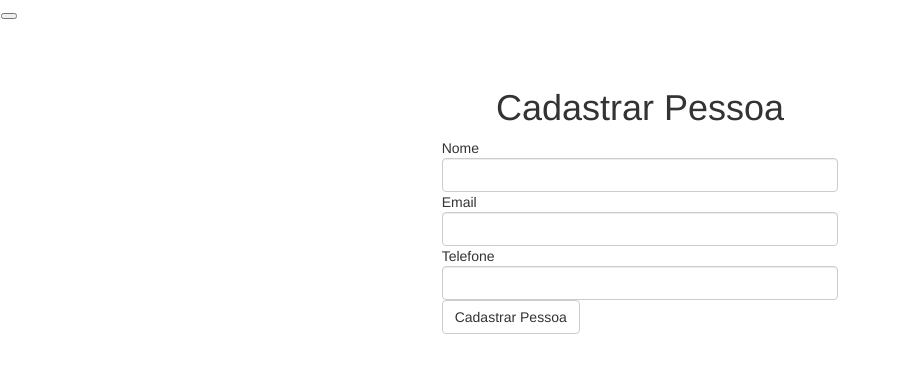
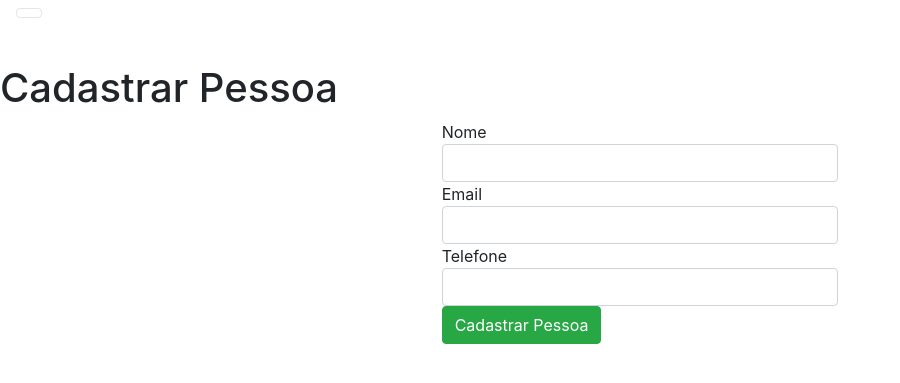
Before and after one commit to rodrigondec/bazarzero84, a Django app: page /admin/add_pessoa/ in a window 1280 px wide. Shown: the top 383 px of the page, without its empty margins (0-900 px from the left). Run offline with Django 3.2, Linux system fonts and the light colour scheme; the visitor is signed in with stand-in values (Sample User, id 1); some libraries are stand-ins or nearby versions.

Commit message:
utilizando template form

```diff
--- a/bazar/templates/interna/add_pessoa.html
+++ b/bazar/templates/interna/add_pessoa.html
@@ -1,7 +1,9 @@
-{% extends "base/admin.html" %}
-{% block content %}
-<h1 class='text-center'>Cadastrar Pessoa</h1>
-<div class='col-lg-4 col-lg-offset-4'>
+{% extends "base/form.html" %}
+
+{% block header %}Cadastrar Pessoa{% endblock %}
+
+{% block row-content %}
+<div class='col-lg-4 offset-lg-4'>
     <form id="pessoa_form" method="post" action="/bazar/add_pessoa/">
 
         {% csrf_token %}
@@ -15,7 +17,7 @@
             {{ field }}
         {% endfor %}
 
-        <input class='btn btn-default' type="submit" name="submit" value="Cadastrar Pessoa" />
+        <input class='btn btn-success' type="submit" name="submit" value="Cadastrar Pessoa" />
     </form>
 </div>
 {% endblock %}
--- a/bazarzero84/settings.py
+++ b/bazarzero84/settings.py
@@ -21,7 +21,7 @@ DEBUG = True
 
 ALLOWED_HOSTS = ['*']
 
-LOGIN_REDIRECT_URL = '/interna/' # It means home view
+LOGIN_REDIRECT_URL = '/admin/' # It means home view
 
 # Application definition
 
```
